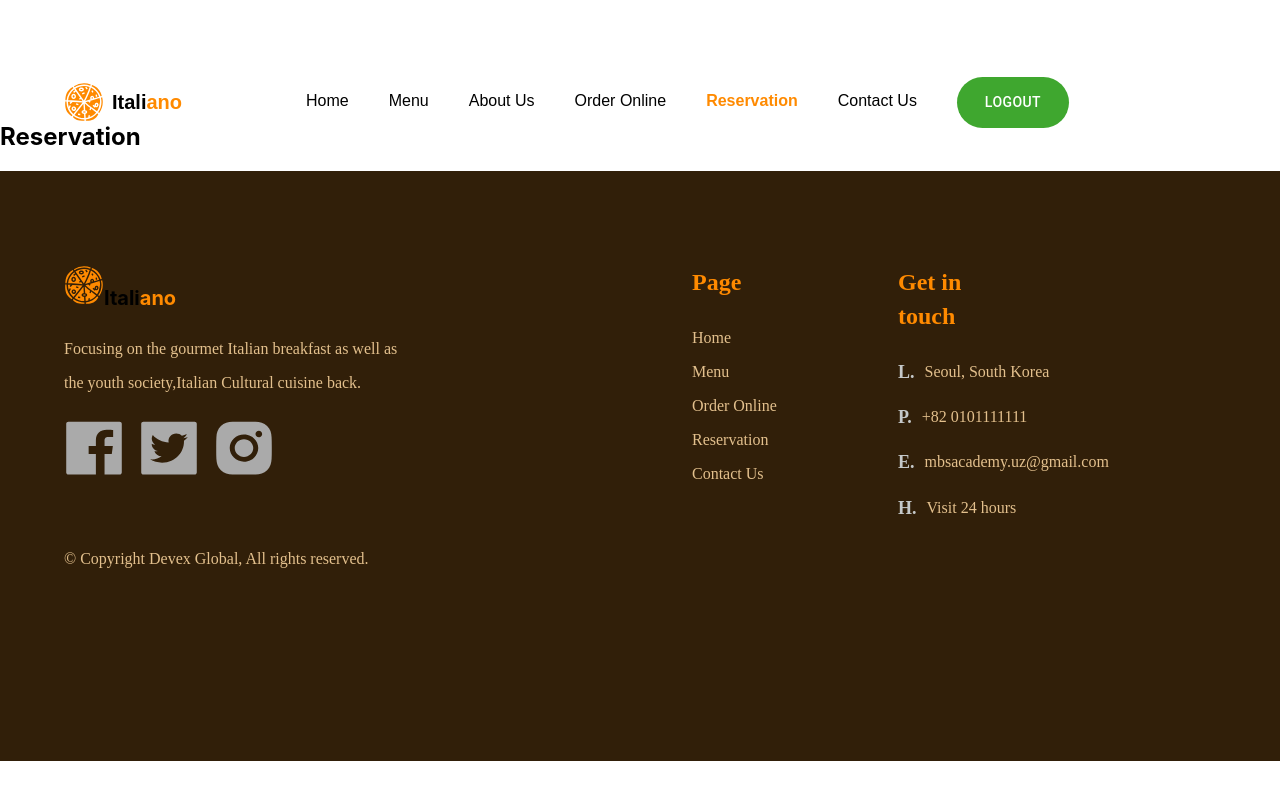
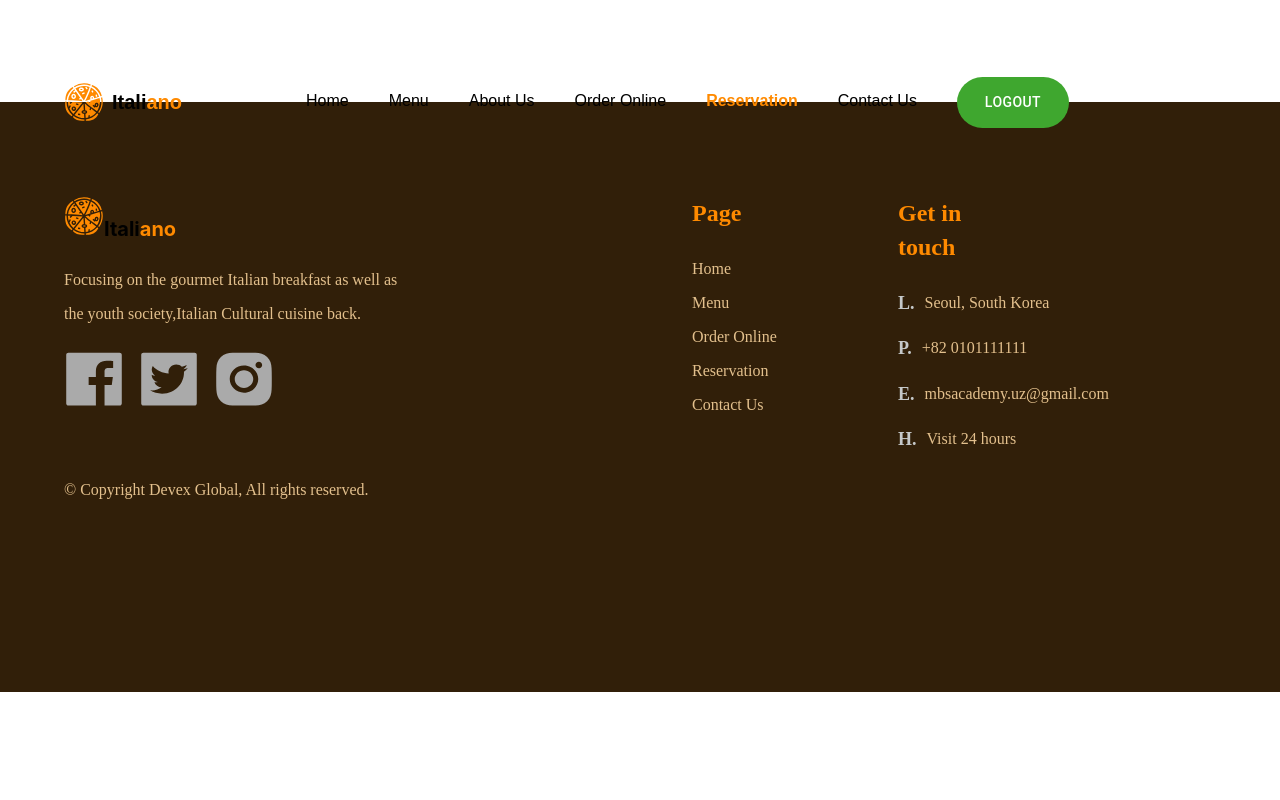
Before and after one commit to WilliamIsmoilov/italiano-react, a React (Vite) app: page /reservation in a window 1280 px wide. Built offline with nearby package versions, Linux system fonts and the light colour scheme.

Commit message:
fix: fixing

```diff
--- a/package.json
+++ b/package.json
@@ -15,6 +15,9 @@
     "@mui/icons-material": "^7.3.1",
     "@mui/joy": "^5.0.0-beta.52",
     "@mui/material": "^7.3.1",
+    "@mui/system": "^5.15.14",
+    "@mui/x-date-pickers": "^8.10.2",
+    "dayjs": "^1.11.15",
     "react": "^19.1.1",
     "react-dom": "^19.1.1",
     "react-icons": "^5.5.0",
--- a/src/routes/menu/MealsPage.tsx
+++ b/src/routes/menu/MealsPage.tsx
@@ -126,8 +126,8 @@ export default  function MealsPage(){
             {list.length !== 0 ? (
               list.map((ele, index) => {
               return (
-                <CssVarsProvider key={index}>
-                  <Card sx={{
+                <CssVarsProvider >
+                  <Card key={index} sx={{
                     width: 270,
                     height:500,
                     display:'flex',
@@ -141,10 +141,8 @@ export default  function MealsPage(){
                             color: '#fff',
                         },
                      '.order-btn': {
-                         display: 'none',
-                        },
-                      '.hover-icon-btn': {
-                          display: 'flex',
+                         backgroundColor:'white',
+                         color: '#FF8A00'
                         },
                     }
 
--- /dev/null
+++ b/src/routes/reservation/Booking.tsx
@@ -0,0 +1,3 @@
+export default function BookingForm(){
+
+}
--- a/src/routes/reservation/index.tsx
+++ b/src/routes/reservation/index.tsx
@@ -1,10 +1,9 @@
-const ReservationPage = () => {
-    return (
-    <section>
-        <h2 className="text-3xl  font-bold mb-8">
-            Reservation
-        </h2>
-    </section> );
+import BookingForm from "./Booking";
+
+export default function ReservationPage(){
+    return( <div>
+        <BookingForm/>
+    </div>
+
+    )
 }
-
-export default ReservationPage;
```
Also changed, not shown: 2 other files (tests, documents, lock files or other folders).
